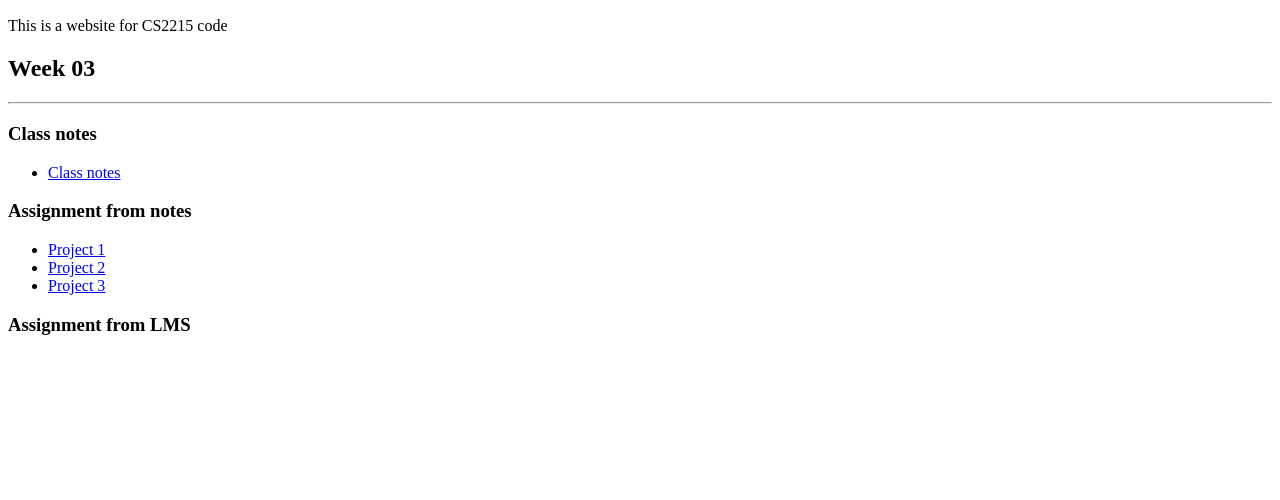
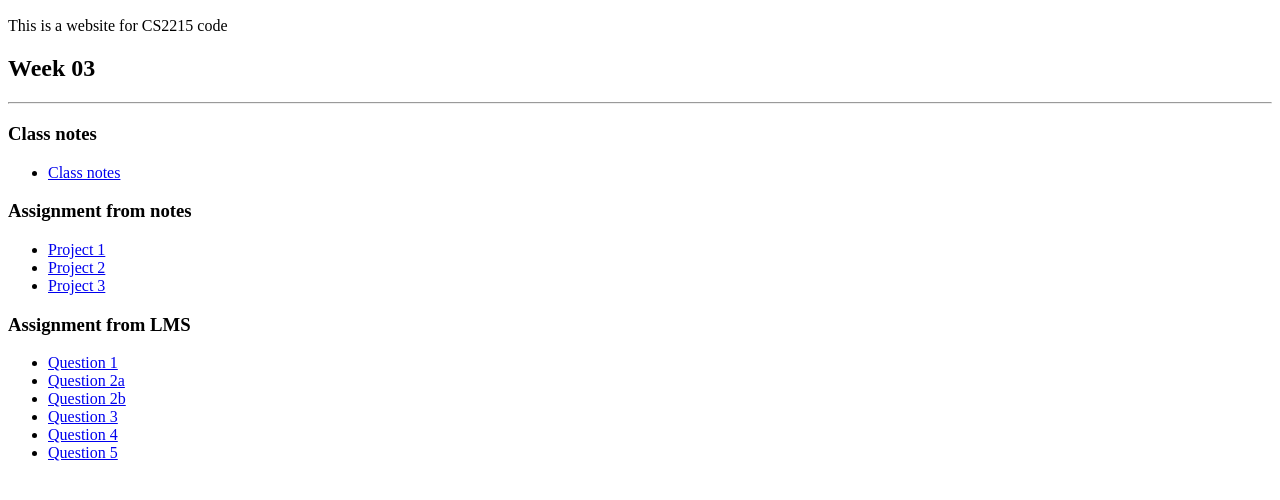
Before and after one commit to ahmad1284/cs2215, a plain HTML site: page index.html in a window 1280 px wide. Shown: the part 96-596 px from the top of the page. Drawn offline with Linux system fonts and the light colour scheme.

Commit message:
🚀 Updates index

```diff
--- a/index.html
+++ b/index.html
@@ -20,5 +20,13 @@
       <li><a href="./wk03/assignment/project3.html">Project 3</a></li>
     </ul>
     <h3>Assignment from LMS</h3>
+    <ul>
+      <li><a href="./wk03/assignment/q1.html">Question 1</a></li>
+      <li><a href="./wk03/assignment/q2a.html">Question 2a</a></li>
+      <li><a href="./wk03/assignment/q2b.html">Question 2b</a></li>
+      <li><a href="./wk03/assignment/q3.html">Question 3</a></li>
+      <li><a href="./wk03/assignment/q4.html">Question 4</a></li>
+      <li><a href="./wk03/assignment/q5.html">Question 5</a></li>
+    </ul>
   </body>
 </html>
```
